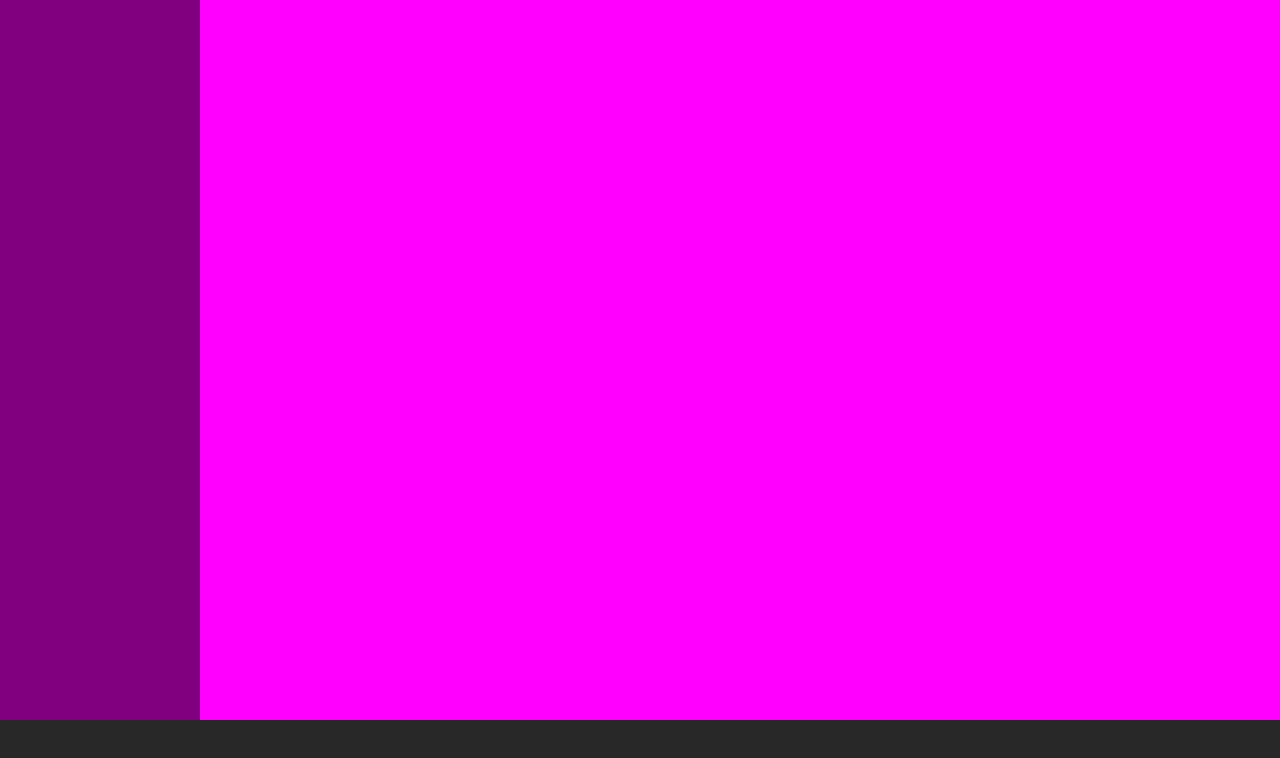
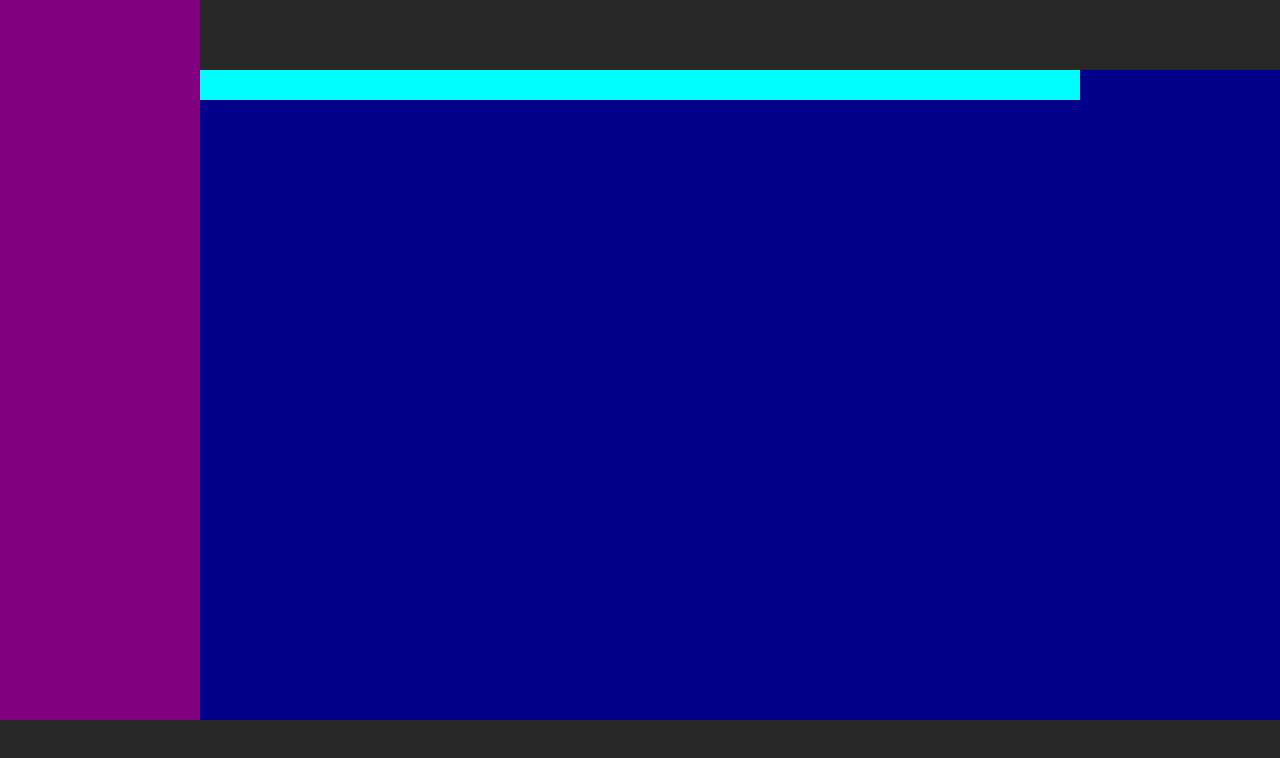
Before and after one commit to FrancescaLoria/html-css-spotifyweb, a plain HTML site: page index.html in a window 1280 px wide. Drawn offline with Linux system fonts and the light colour scheme.

Commit message:
complited structure

```diff
--- a/css/style.css
+++ b/css/style.css
@@ -8,21 +8,48 @@
 /* COMMON */
 .wrapper {
     width: 100%;
-    height: 100vh;
+    height: calc( 100vh - 80px);
     background-color: fuchsia;
     position: relative;
 }
 
-.bar-below {
+header {
+    width: calc( 100% - 200px);
+    height: 70px;
+    background-color: #282828;
+    position: fixed;
+    top: 0;
+    right: 0;
+}
+
+.left-sidebar {
+    width: 200px;
+    height: 100%;
+    background-color: purple;
+    position: absolute;
+
+}
+
+main {
+    height: calc( 100% - 70px );
+    background-color: darkblue;
+    position: absolute;
+    width: calc( 100% - 200px);
+    right: 0;
+    top: 70px;
+    overflow-y: auto;
+}
+
+.navbar {
+    width: calc( 100% - 200px);
+    height: 30px;
+    background-color: aqua;
+}
+
+footer {
     width: 100%;
     height: 80px;
     background-color: #282828;
     position: relative;
-    bottom: 0;
+    top: 100%;
 }
-
-.left-sidebar {
-    width: 200px;
-    height: calc( 100% - 80px);
-    background-color: purple
-}
--- a/index.html
+++ b/index.html
@@ -19,21 +19,25 @@
 
 <body>
     <div class="wrapper">
+
+        <header>
+
+        </header>
+
         <!-- Left sidebar -->
         <div class="left-sidebar"></div>
         <!-- Left sidebar -->
 
-        <!-- content -->
-        <main class="content">
+        <main>
+            <!-- nav -->
+            <nav class="navbar"></nav>
+            <!-- /nav -->
+        </main>
 
-        </main>
-        <!-- /content -->
+        <footer></footer>
 
-        <!-- bar-below -->
-        <footer class="bar-below">
 
-        </footer>
-        <!-- bar-below -->
+
 
 
 
```
